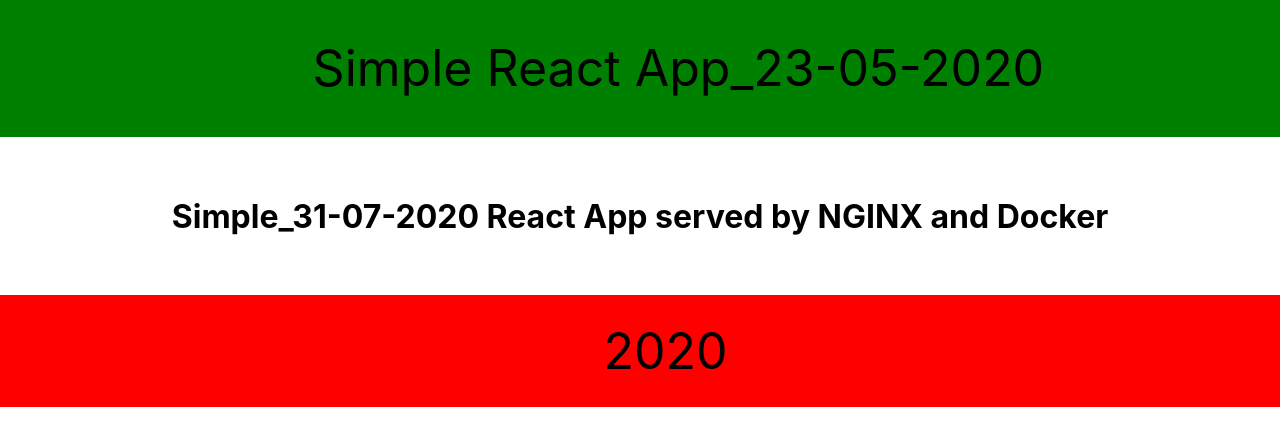
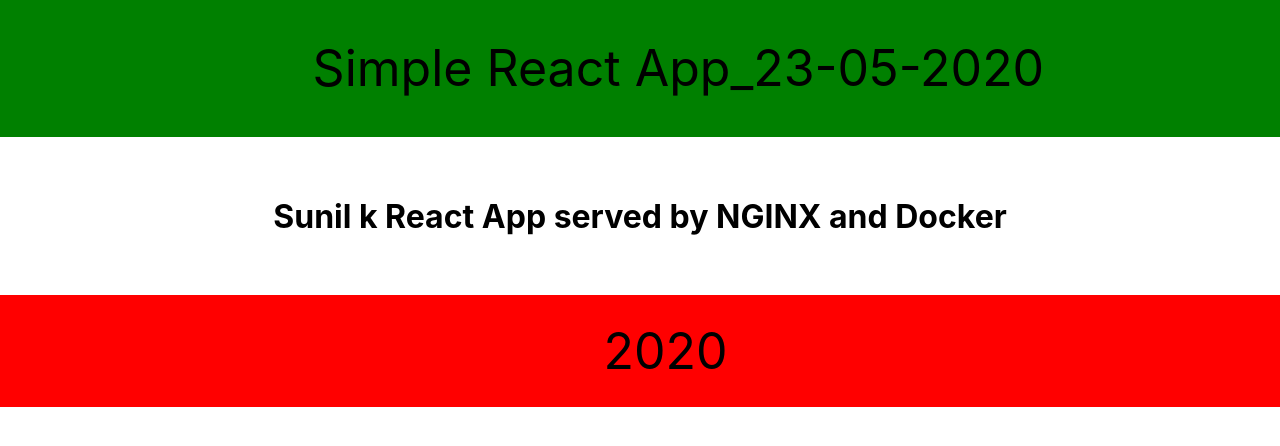
Before and after one commit to shantanusohni/ReactJS_Kubernetes_deployment_JMD, a React (Create React App) app: page / in a window 1280 px wide. Shown: the top 446 px of the page. Built offline with nearby package versions, Linux system fonts and the light colour scheme.

Commit message:
Update App.js

```diff
--- a/src/App.js
+++ b/src/App.js
@@ -8,7 +8,7 @@
     <div className="App">
       <Header />
       <div class="dashboard">
-        <h1>Simple_31-07-2020 React App served by NGINX and Docker</h1>
+        <h1>Sunil k React App served by NGINX and Docker</h1>
       </div>
       <Footer />
     </div>
```
